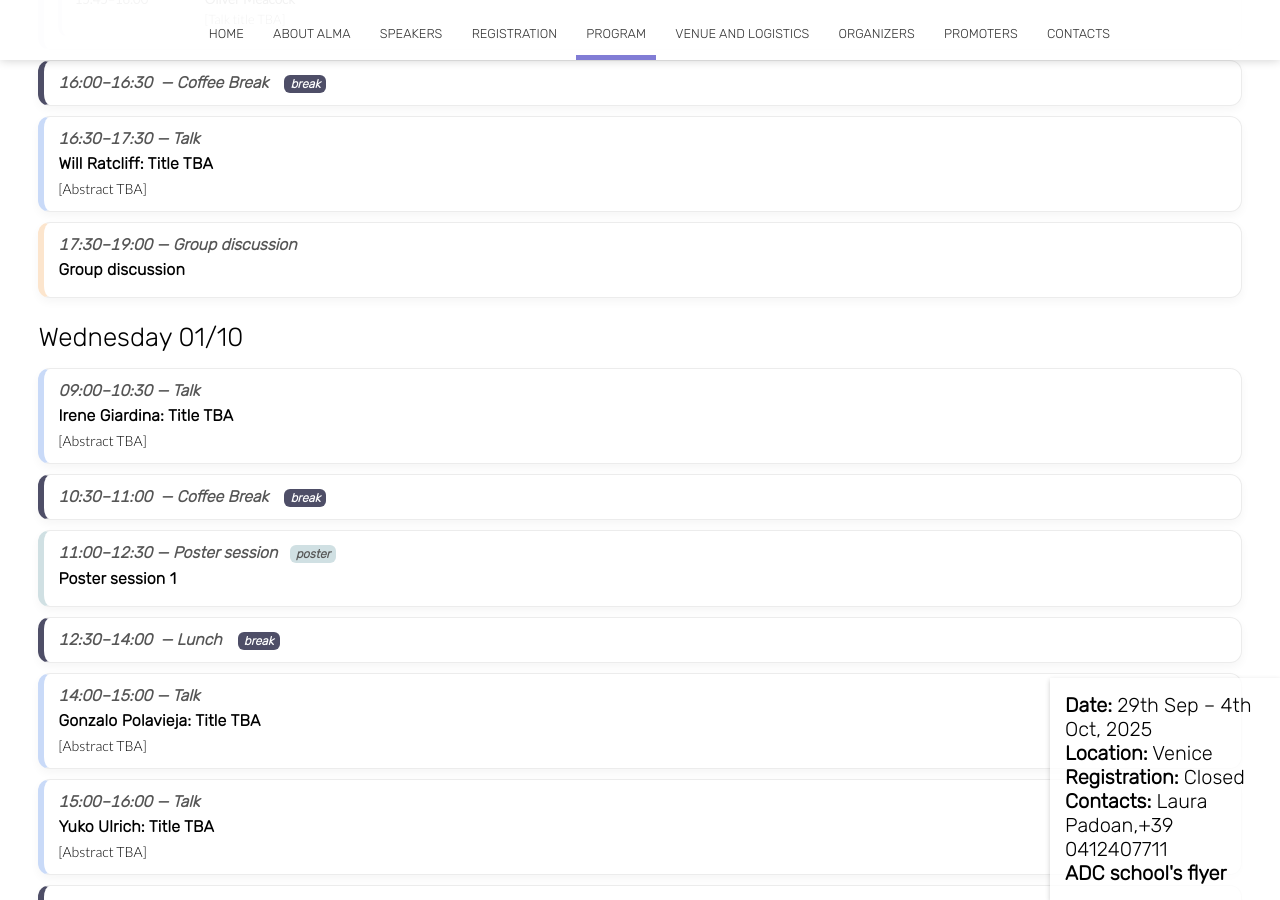
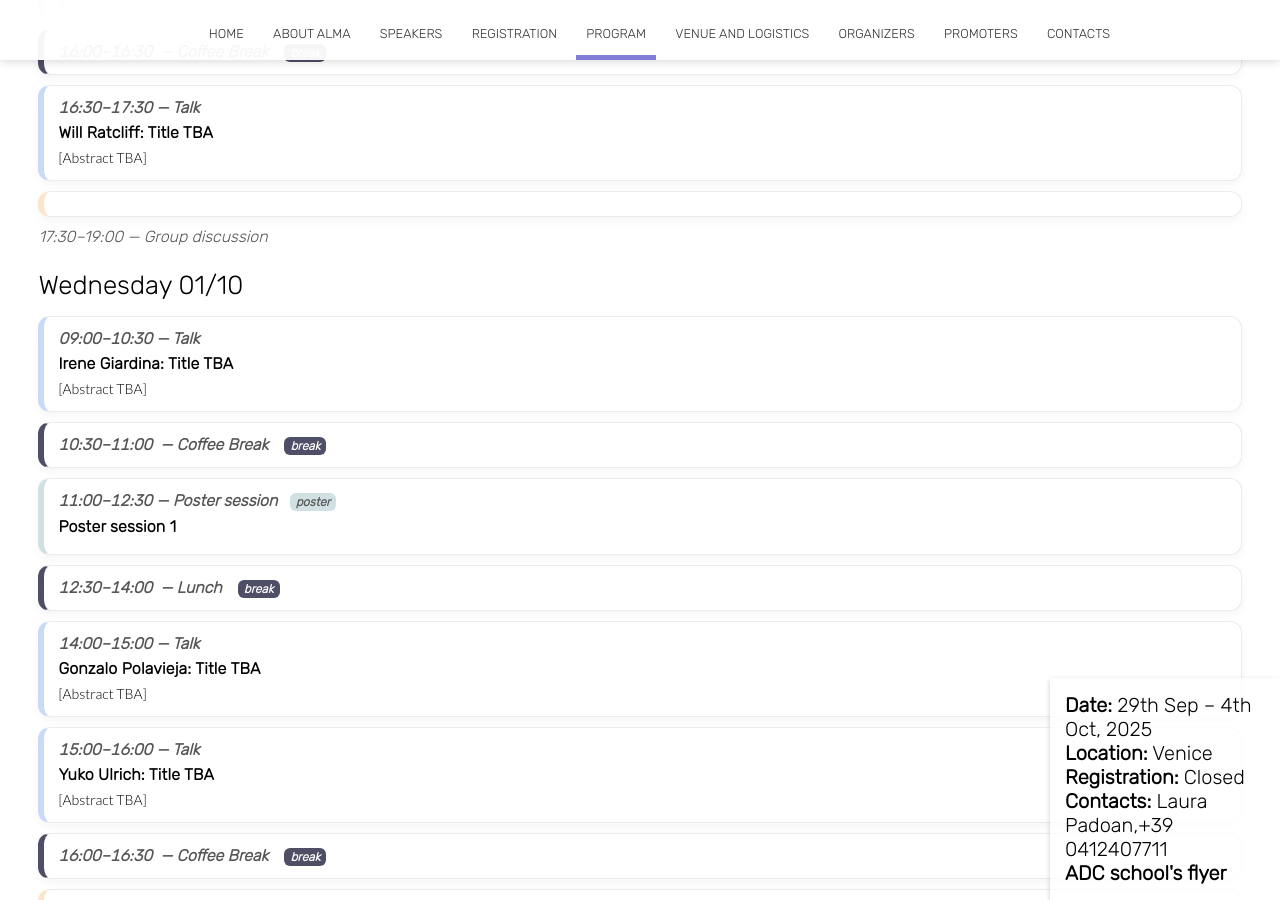
Before and after one commit to almadalcoschool/almadalcoschool.github.io, a Jekyll site: the page built from program.html, in a window 1280 px wide and 900 px high, scrolled down 3950 px. Built offline with Jekyll 4.4.1, drawn with Linux system fonts in a browser that asks for light colours; nearby versions of some CDN libraries; some of the changed text lies outside the part shown.

Commit message:
group discussion fix

```diff
--- a/program.html
+++ b/program.html
@@ -975,9 +975,10 @@
         </div>
     </div>
 
-    <div class="slot discuss">
-      <div class="meta"><span class="time">16:00–17:30</span> — Group discussion</div>
-      <h3>Group discussion</h3>
+    <div class="slot discuss simple" aria-label="Group discussion">
+        <div class="meta">
+          <span class="time">16:00–17:30</span> — Group discussion
+        </div>
     </div>
 
     <div class="slot visit">
@@ -1082,9 +1083,10 @@
         <p>[Abstract TBA]</p>
       </div>
 
-    <div class="slot discuss" id="tue-1630-free">
-      <div class="meta"><span class="time">17:30–19:00</span> — Group discussion</div>
-      <h3>Group discussion</h3>
+    <div class="slot discuss simple" aria-label="Group discussion"></div>
+        <div class="meta">
+          <span class="time">17:30–19:00</span> — Group discussion
+        </div>
     </div>
 
 
@@ -1140,10 +1142,11 @@
         </div>
     </div>
 
-    <div class="slot discuss" id="wed-1630-discussion">
-      <div class="meta"><span class="time">16:30–19:00</span> — Group discussion</div>
-      <h3>Free afternoon/ additional group discussion</h3>
-    </div>
+    <div class="slot discuss" id="tue-1630-free">
+        <div class="meta"><span class="time">16:00–19:00</span> — Group discussion </div>
+        <h3>Free afternoon / additional group discussion</h3>
+    </div>
+
 
 
     <!-- ===== THURSDAY 02/10 ===== -->
```
